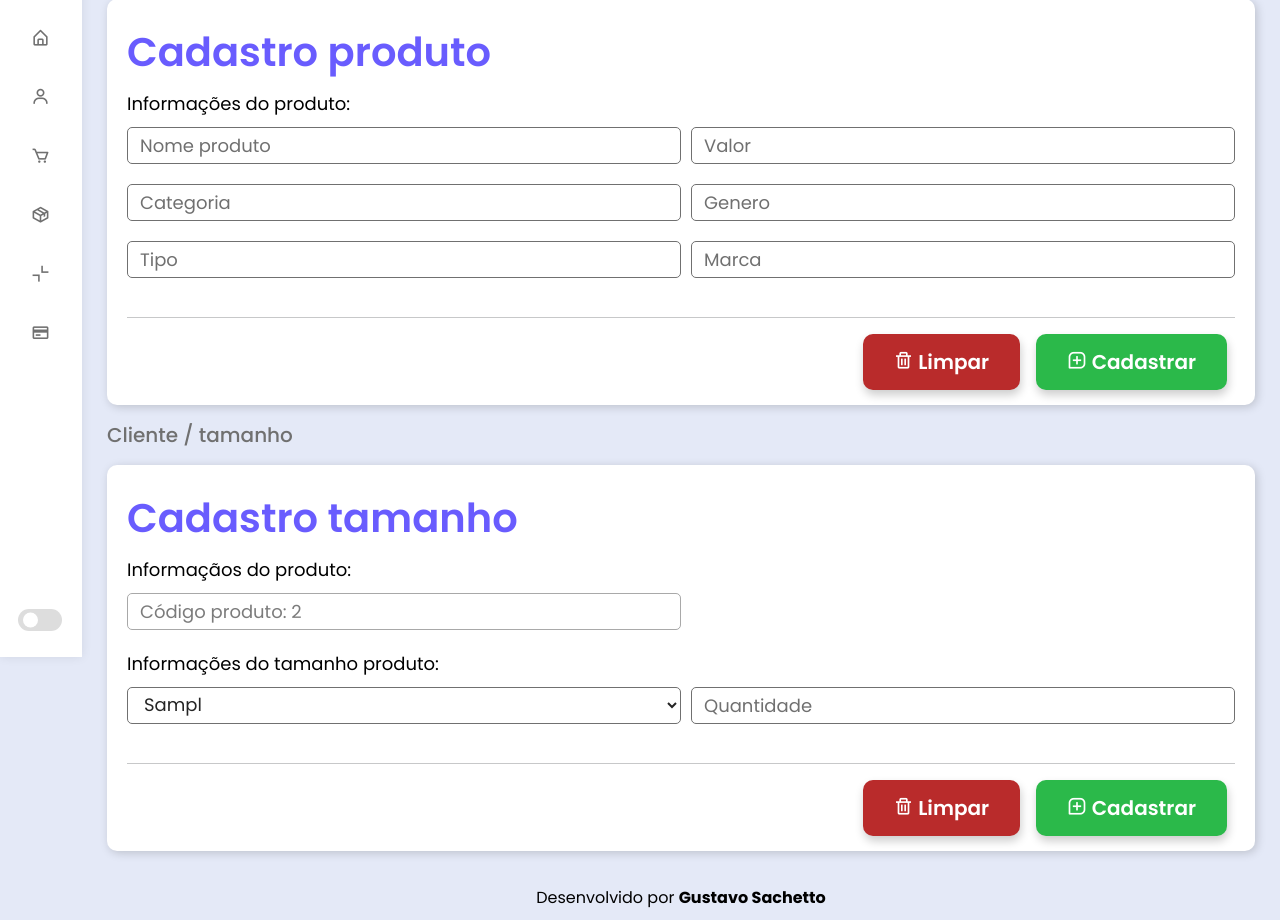
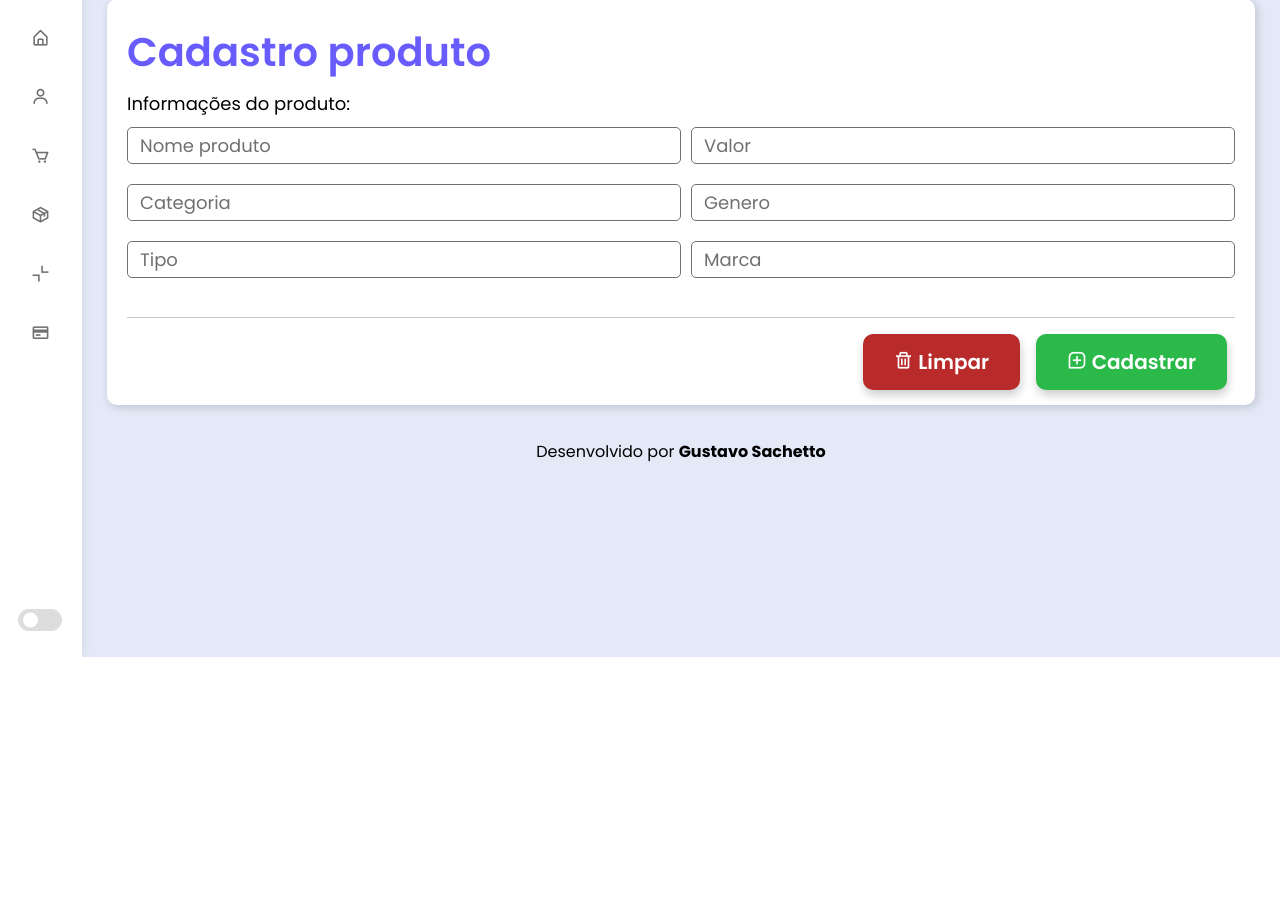
Before and after one commit to GustavoSachetto/Sistema-venda, a PHP site: page /view/pages/cadastroProduto.php in a window 1280 px wide. Shown: the part 143-1063 px from the top of the page. After the commit the page ends 800 px from the top, so only its background shows below. Run offline with PHP 8.4, Linux system fonts and the light colour scheme; tables that the repository leaves empty hold one stand-in row (values such as "Sample post"); some libraries are stand-ins or nearby versions.

Commit message:
Update cadastroProduto.php

```diff
--- a/view/pages/cadastroProduto.php
+++ b/view/pages/cadastroProduto.php
@@ -25,9 +25,9 @@
                         </div>
                     </div>
                 </section>
-                <section id="produto">
+                <section id="formProduto">
                     <h3>Produto / cadastro</h3>
-                    <form method="post" action="" id="formProduto">
+                    <form method="post" action="">
                         <h2>Cadastro produto</h2>
                         <fieldset>
                             <p>Informações do produto:</p><br>
@@ -37,31 +37,10 @@
                             <input type="text" placeholder="Genero" name="txtGen" minlength="4" maxlength="10" required>
                             <input type="text" placeholder="Tipo" name="txtTipo" minlength="4" maxlength="30" required>
                             <input type="text" placeholder="Marca" name="txtMarca" minlength="4" maxlength="30" required>
-                        </fieldset>
-                        <hr>
+                        </fieldset><hr>
                         <div class="container-button">
                             <button type="reset"><i class='bx bx-trash'></i> <span>Limpar</span></button>
-                            <button type="submit" id="envProduto" name="envProduto"><i class='bx bx-message-square-add'></i> <span>Cadastrar</span></button>
-                        </div>
-                    </form>
-                </section>
-                <section id="tamanho" class="tamanho">
-                    <h3>Cliente / tamanho</h3>
-                    <form method="post" action="" id="formTamanho">
-                        <h2>Cadastro tamanho</h2>
-                        <fieldset>
-                            <p>Informaçãos do produto:</p><br>
-                            <input name="codProduto" value="Código produto: <?= $proximoCod ?>" class="readonly" required readonly><br>
-                            <p>Informações do tamanho produto:</p><br>
-                            <select name="slcTamanho">
-                                <?php opcoes($tamanhos)?>
-                            </select>
-                            <input type="number" placeholder="Quantidade" name="txtQuantidade" required>
-                        </fieldset>
-                        <hr>
-                        <div class="container-button">
-                            <button type="reset"><i class='bx bx-trash'></i> <span>Limpar</span></button>
-                            <button type="submit" id="envTamanho" name="envTamanho"><i class='bx bx-message-square-add'></i> <span>Cadastrar</span></button>
+                            <button type="submit"><i class='bx bx-message-square-add'></i> <span>Cadastrar</span></button>
                         </div>
                     </form>
                 </section>
```
